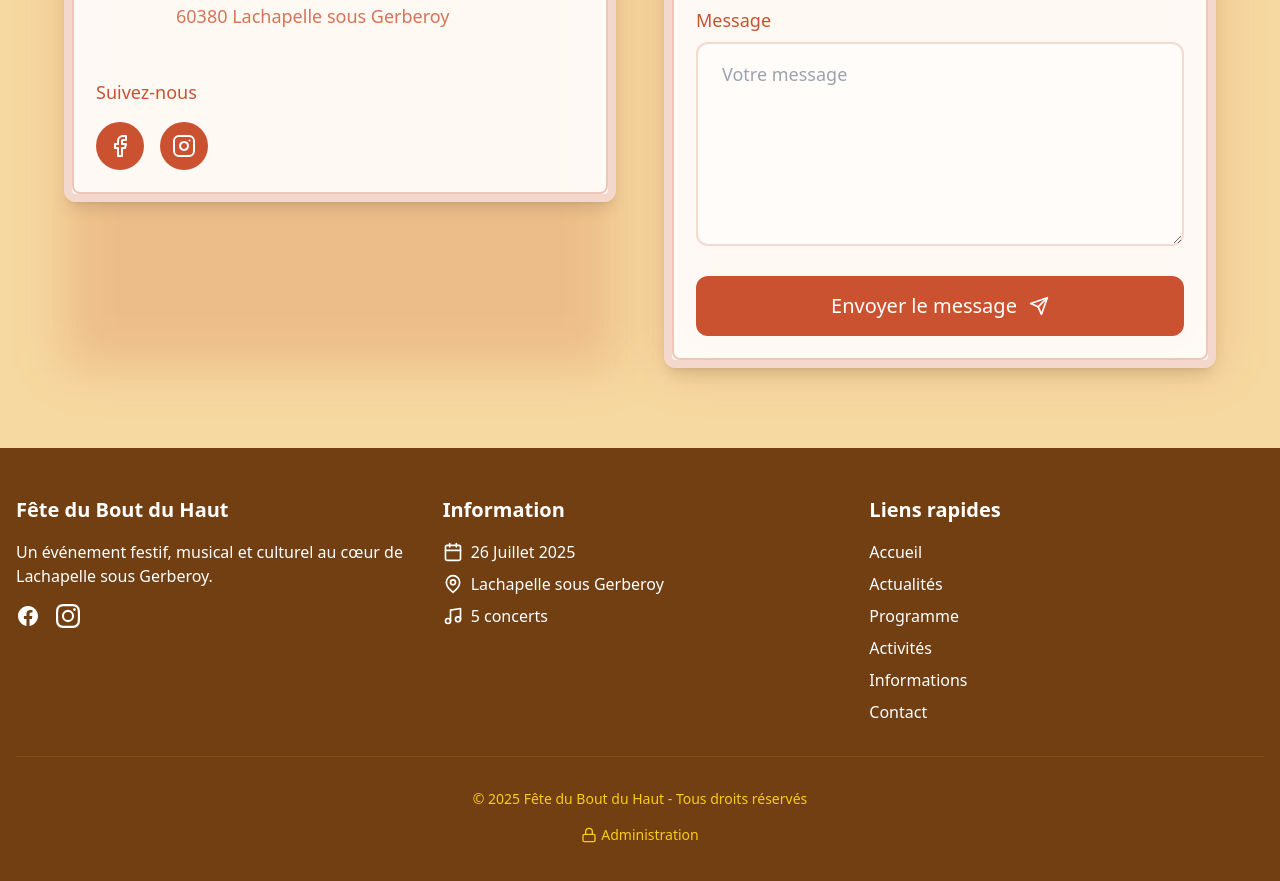
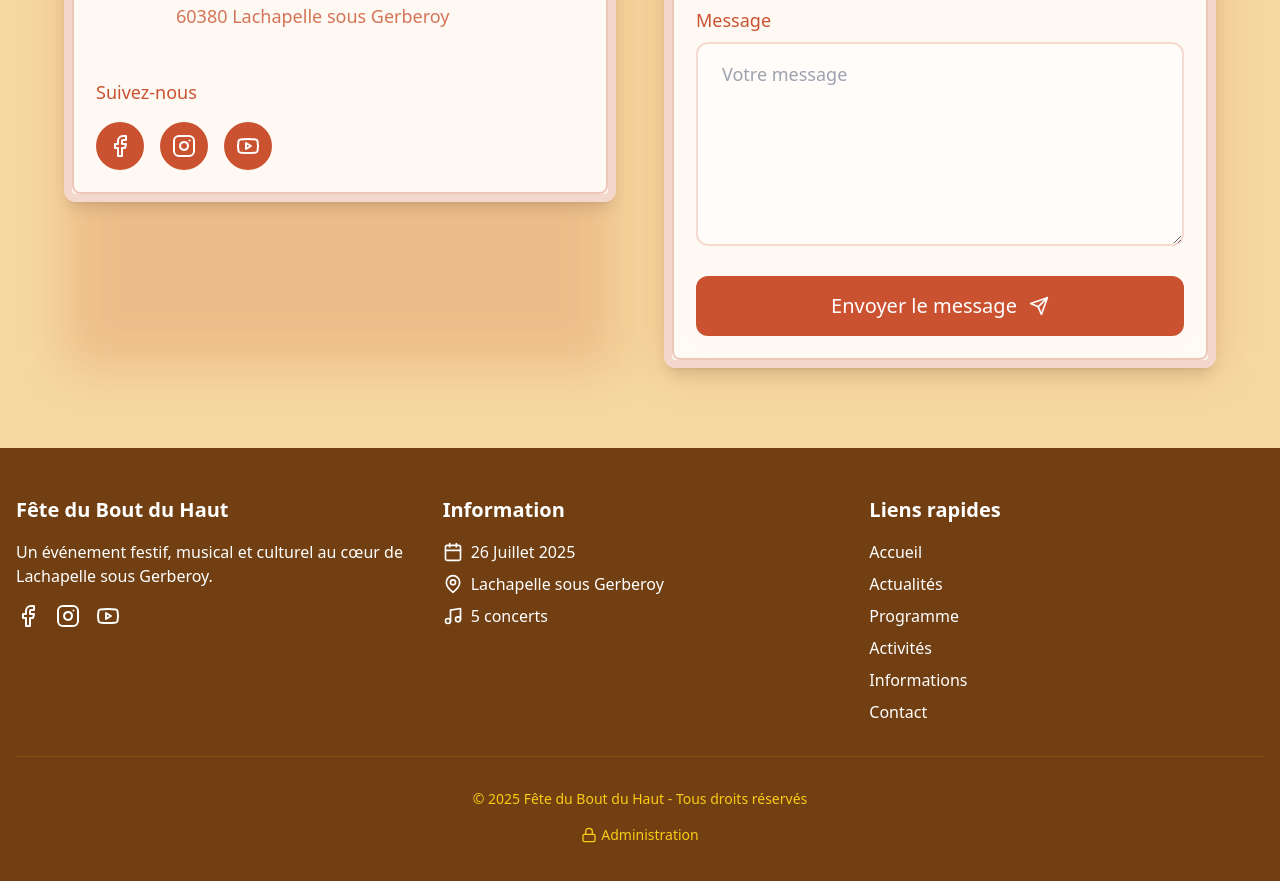
Before and after one commit to Blackboule2000/feteduboutduhaut, a React (Vite) app: page / in a window 1280 px wide. Shown: the part 5791-6672 px from the top of the page. Built offline with nearby package versions, Linux system fonts and the light colour scheme; no server answers; the database is empty; a web font is replaced by a local one.

Commit message:
Add YouTube social link and icon

```diff
--- a/src/components/Contact.tsx
+++ b/src/components/Contact.tsx
@@ -1,5 +1,5 @@
 import React, { useState } from 'react';
-import { Mail, Phone, Facebook, Instagram, Send, MapPin } from 'lucide-react';
+import { Mail, Phone, Facebook, Instagram, Youtube, Send, MapPin } from 'lucide-react';
 import { supabase } from '../lib/supabase';
 
 const Contact: React.FC = () => {
@@ -130,6 +130,14 @@ const Contact: React.FC = () => {
                   >
                     <Instagram className="h-6 w-6" />
                   </a>
+                  <a
+                    href="https://www.youtube.com/@AssociationduBoutduHaut"
+                    target="_blank"
+                    rel="noopener noreferrer"
+                    className="bg-[#ca5231] p-3 rounded-full text-white hover:bg-[#ca5231]/80 transition-colors transform hover:rotate-12 transition-transform duration-300"
+                  >
+                    <Youtube className="h-6 w-6" />
+                  </a>
                 </div>
               </div>
             </div>
--- a/src/components/Footer.tsx
+++ b/src/components/Footer.tsx
@@ -1,5 +1,5 @@
 import React from 'react';
-import { Music, MapPin, Calendar, Lock } from 'lucide-react';
+import { Music, MapPin, Calendar, Lock, Youtube, Facebook, Instagram } from 'lucide-react';
 import { Link } from 'react-router-dom';
 
 const Footer: React.FC = () => {
@@ -13,15 +13,29 @@ const Footer: React.FC = () => {
               Un événement festif, musical et culturel au cœur de Lachapelle sous Gerberoy.
             </p>
             <div className="flex space-x-4">
-              <a href="https://www.facebook.com/AssociationDuBoutDuHaut/" target="_blank" rel="noopener noreferrer" className="text-white hover:text-yellow-300">
-                <svg className="h-6 w-6" fill="currentColor" viewBox="0 0 24 24">
-                  <path d="M22 12c0-5.523-4.477-10-10-10S2 6.477 2 12c0 4.991 3.657 9.128 8.438 9.878v-6.987h-2.54V12h2.54V9.797c0-2.506 1.492-3.89 3.777-3.89 1.094 0 2.238.195 2.238.195v2.46h-1.26c-1.243 0-1.63.771-1.63 1.562V12h2.773l-.443 2.89h-2.33v6.988C18.343 21.128 22 16.991 22 12z" />
-                </svg>
+              <a
+                href="https://www.facebook.com/AssociationDuBoutDuHaut/"
+                target="_blank"
+                rel="noopener noreferrer"
+                className="text-white hover:text-yellow-300 transition-colors"
+              >
+                <Facebook className="h-6 w-6" />
               </a>
-              <a href="https://www.instagram.com/association_du_bout_du_haut/" target="_blank" rel="noopener noreferrer" className="text-white hover:text-yellow-300">
-                <svg className="h-6 w-6" fill="currentColor" viewBox="0 0 24 24">
-                  <path d="M12 2.163c3.204 0 3.584.012 4.85.07 3.252.148 4.771 1.691 4.919 4.919.058 1.265.069 1.645.069 4.849 0 3.205-.012 3.584-.069 4.849-.149 3.225-1.664 4.771-4.919 4.919-1.266.058-1.644.07-4.85.07-3.204 0-3.584-.012-4.849-.07-3.26-.149-4.771-1.699-4.919-4.92-.058-1.265-.07-1.644-.07-4.849 0-3.204.013-3.583.07-4.849.149-3.227 1.664-4.771 4.919-4.919 1.266-.057 1.645-.069 4.849-.069zM12 0C8.741 0 8.333.014 7.053.072 2.695.272.273 2.69.073 7.052.014 8.333 0 8.741 0 12c0 3.259.014 3.668.072 4.948.2 4.358 2.618 6.78 6.98 6.98C8.333 23.986 8.741 24 12 24c3.259 0 3.668-.014 4.948-.072 4.354-.2 6.782-2.618 6.979-6.98.059-1.28.073-1.689.073-4.948 0-3.259-.014-3.667-.072-4.947-.196-4.354-2.617-6.78-6.979-6.98C15.668.014 15.259 0 12 0zm0 5.838a6.162 6.162 0 100 12.324 6.162 6.162 0 000-12.324zM12 16a4 4 0 110-8 4 4 0 010 8zm6.406-11.845a1.44 1.44 0 100 2.881 1.44 1.44 0 000-2.881z" />
-                </svg>
+              <a
+                href="https://www.instagram.com/association_du_bout_du_haut/"
+                target="_blank"
+                rel="noopener noreferrer"
+                className="text-white hover:text-yellow-300 transition-colors"
+              >
+                <Instagram className="h-6 w-6" />
+              </a>
+              <a
+                href="https://www.youtube.com/@AssociationduBoutduHaut"
+                target="_blank"
+                rel="noopener noreferrer"
+                className="text-white hover:text-yellow-300 transition-colors"
+              >
+                <Youtube className="h-6 w-6" />
               </a>
             </div>
           </div>
```
